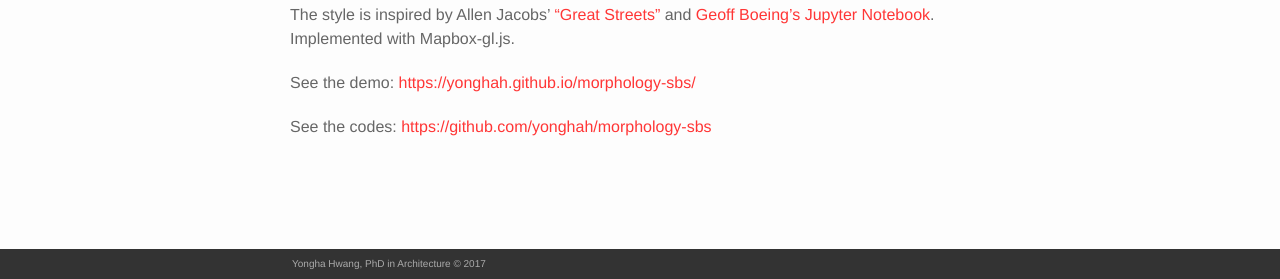
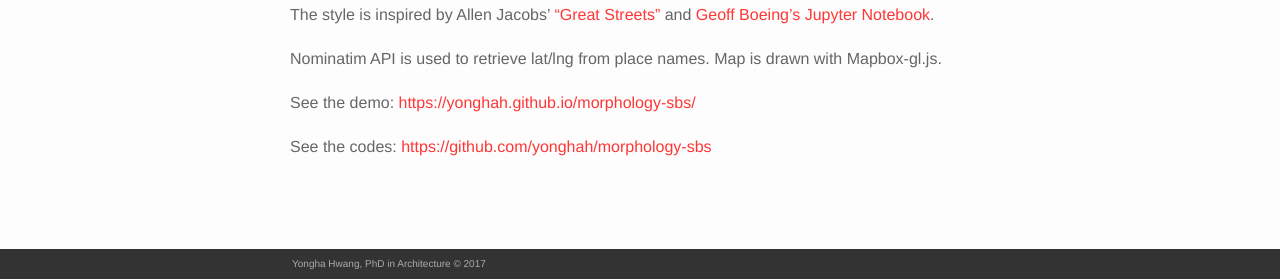
Before and after one commit to yonghah/yonghah2.github.io, a Jekyll site: the page built from _work/morphology.markdown, in a window 1280 px wide and 1205 px high, cut to the strip 926-1205 px from the top of the window. Built offline with Jekyll 4.4.1, drawn with Linux system fonts in a browser that asks for light colours; nearby versions of some CDN libraries.

Commit message:
technological details

```diff
--- a/_work/morphology.markdown
+++ b/_work/morphology.markdown
@@ -11,7 +11,9 @@ This web page provides morphological comparison across world cities in an easy w
 	<img width='600' height='600'  src="https://cloud.githubusercontent.com/assets/3218468/26832154/9046b42c-4a9c-11e7-8bfb-e5327a04e760.png"/>
 </div>
 
-The style is inspired by Allen Jacobs' ["Great Streets"](https://www.amazon.com/Great-Streets-Press-Allan-Jacobs/dp/0262600234) and [Geoff Boeing's Jupyter Notebook](http://geoffboeing.com/2017/01/). Implemented with Mapbox-gl.js.
+The style is inspired by Allen Jacobs' ["Great Streets"](https://www.amazon.com/Great-Streets-Press-Allan-Jacobs/dp/0262600234) and [Geoff Boeing's Jupyter Notebook](http://geoffboeing.com/2017/01/).
+
+Nominatim API is used to retrieve lat/lng from place names. Map is drawn with Mapbox-gl.js.
 
 See the demo:
 [https://yonghah.github.io/morphology-sbs/](https://yonghah.github.io/morphology-sbs/)
```
Also changed, not shown: other parts of _work/morphology.markdown (+1 -1 lines).
